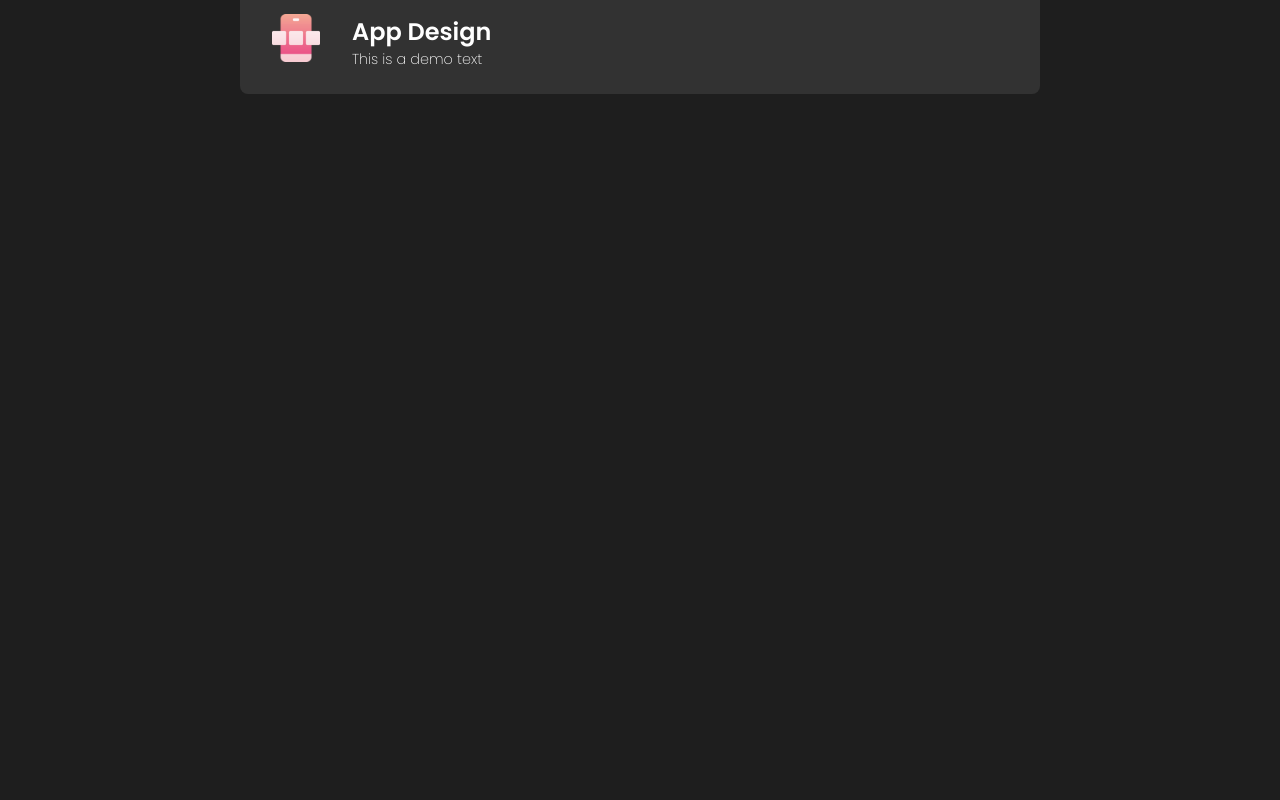
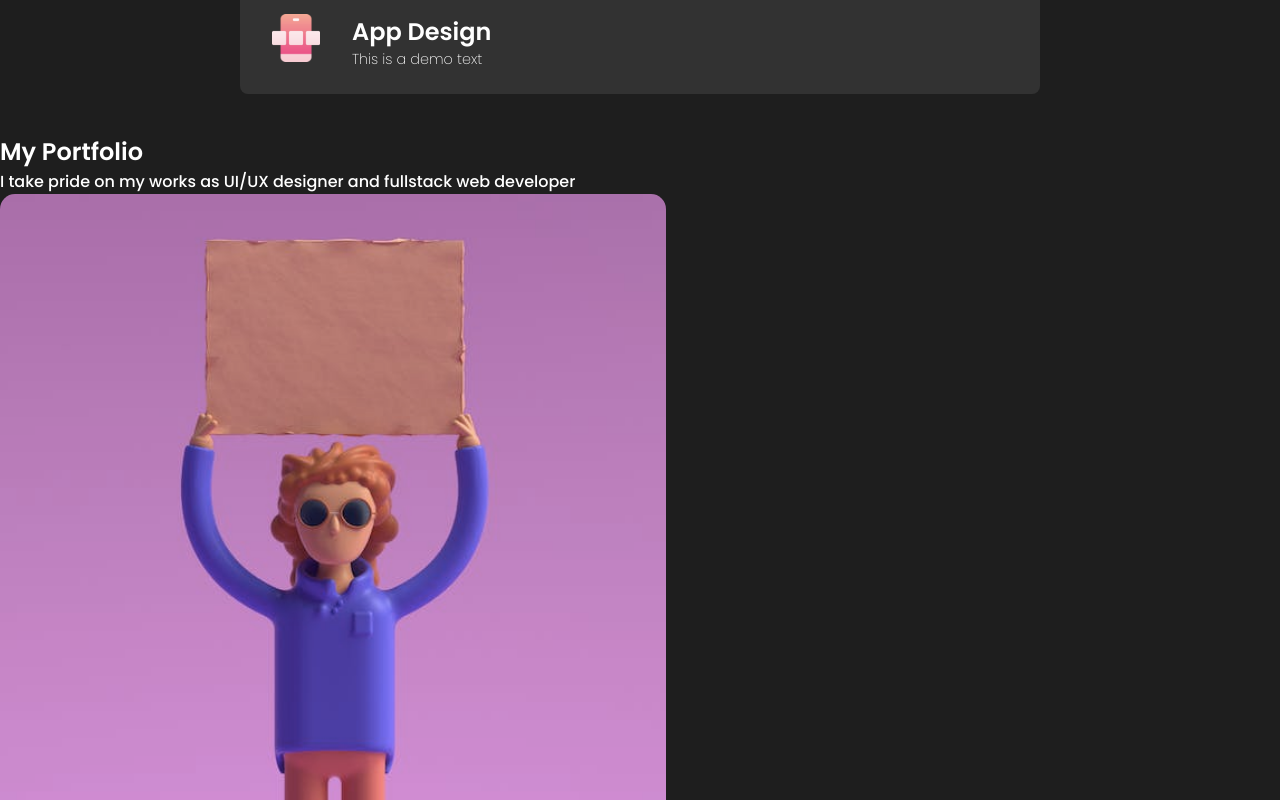
Before and after one commit to Jimzon/React-Portfolio, a React (Create React App) app: page / in a window 1280 px wide. Shown: the part 1300-2100 px from the top of the page. Before the commit the page ends 1434 px from the top, so only its background shows below. Built offline with nearby package versions, Linux system fonts and the light colour scheme.

Commit message:
added portfolio imgs

```diff
--- a/src/App.js
+++ b/src/App.js
@@ -1,6 +1,7 @@
 import Navbar from "./components/NavBar/navbar";
 import Intro from "./components/Intro/intro";
 import Skills from "./components/Skills/skills";
+import Works from "./components/Works/works";
 
 function App() {
   return (
@@ -8,6 +9,7 @@ function App() {
       <Navbar />
       <Intro />
       <Skills />
+      <Works />
     </div>
   );
 }
--- a/src/components/Works/works.js
+++ b/src/components/Works/works.js
@@ -0,0 +1,29 @@
+import React from "react";
+import "./works.css";
+import Portfolio1 from "../../assets/portfolio-1.png";
+import Portfolio2 from "../../assets/portfolio-2.png";
+import Portfolio3 from "../../assets/portfolio-3.png";
+import Portfolio4 from "../../assets/portfolio-4.png";
+import Portfolio5 from "../../assets/portfolio-5.png";
+import Portfolio6 from "../../assets/portfolio-6.png";
+
+const Works = () => {
+  return (
+    <section id="work">
+      <h2 className="workstitle">My Portfolio</h2>
+      <span>
+        I take pride on my works as UI/UX designer and fullstack web developer
+      </span>
+      <div className="worksImgs">
+        <img className="worksImg" src={Portfolio1} alt="" />
+        <img className="worksImg" src={Portfolio2} alt="" />
+        <img className="worksImg" src={Portfolio3} alt="" />
+        <img className="worksImg" src={Portfolio4} alt="" />
+        <img className="worksImg" src={Portfolio5} alt="" />
+        <img className="worksImg" src={Portfolio6} alt="" />
+      </div>
+    </section>
+  );
+};
+
+export default Works;
```
